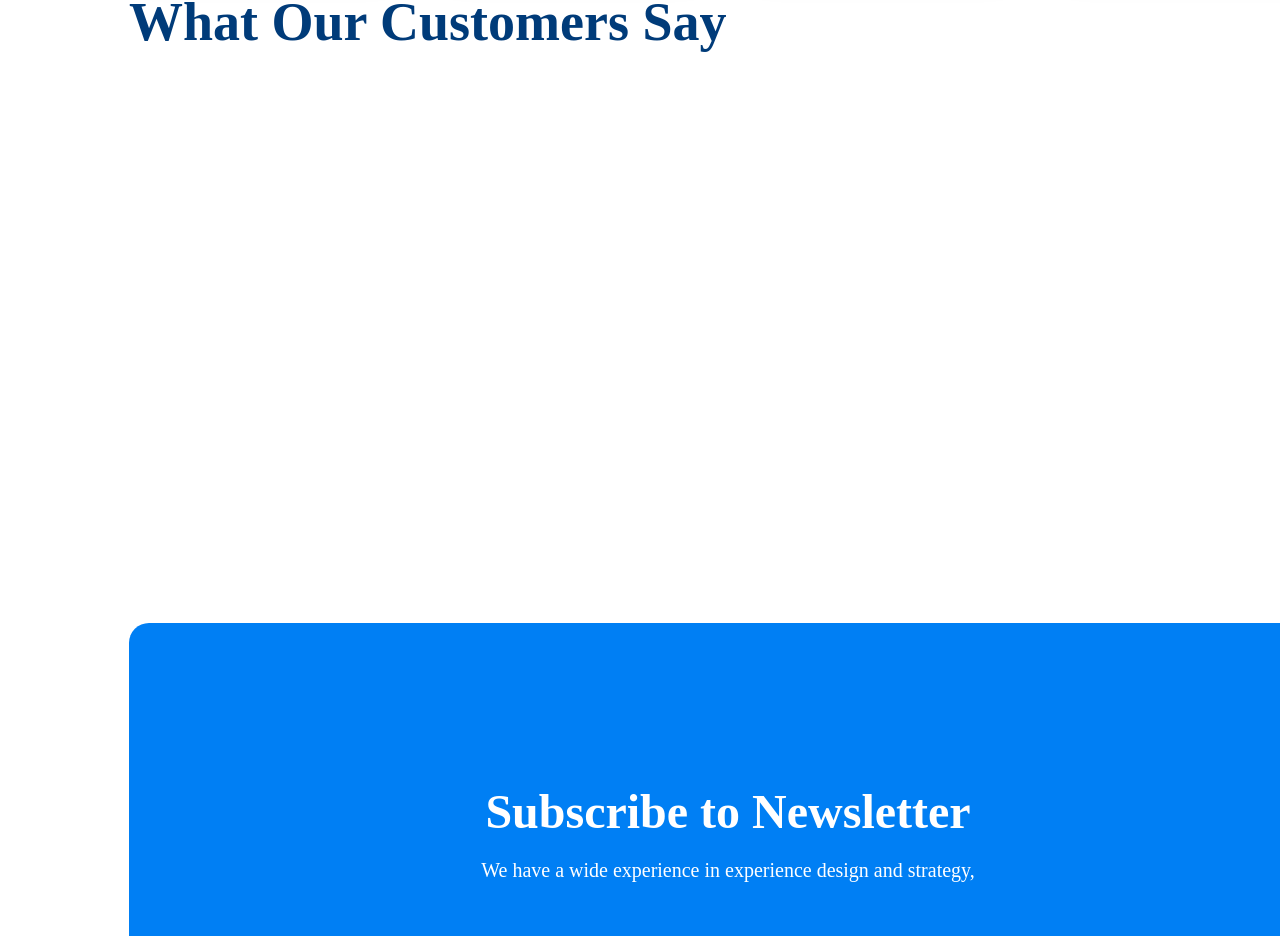
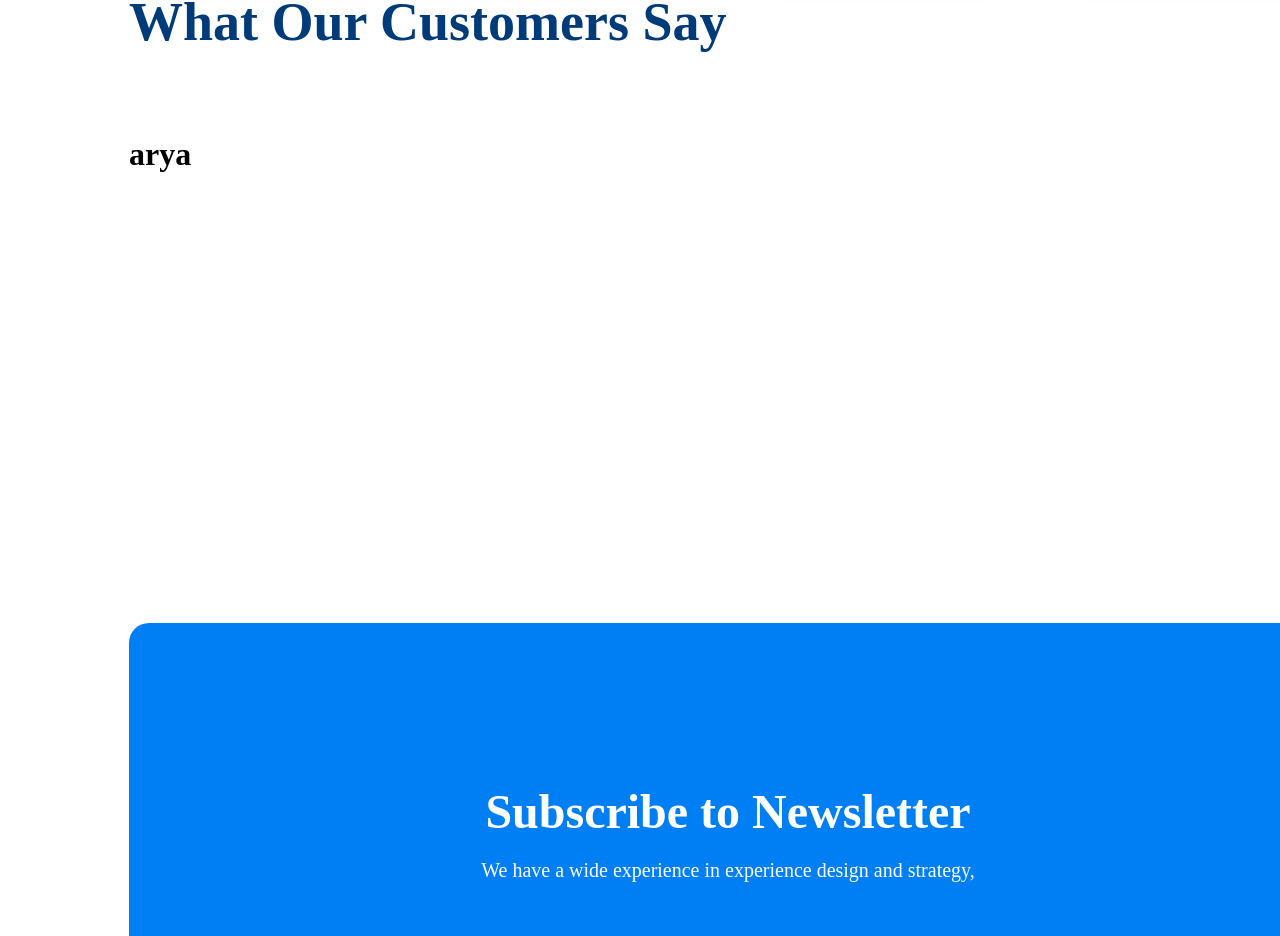
Before and after one commit to aryaa30/hospital, a Gatsby site: page / in a window 1280 px wide. Shown: the part 3851-4787 px from the top of the page. Built offline with nearby package versions, Linux system fonts and the light colour scheme; Gatsby itself is replaced by a stand-in of ours.

Commit message:
Update comments.js

```diff
--- a/src/components/Customers/comments.js
+++ b/src/components/Customers/comments.js
@@ -22,7 +22,7 @@ axios
 
   return (
    <div className='carding'>
-
+ <h1>arya</h1>
    {myData.map((post)=>{
 const {ID, Name, rating, Reviews} = post;
 return <div className='main__api'>
```
